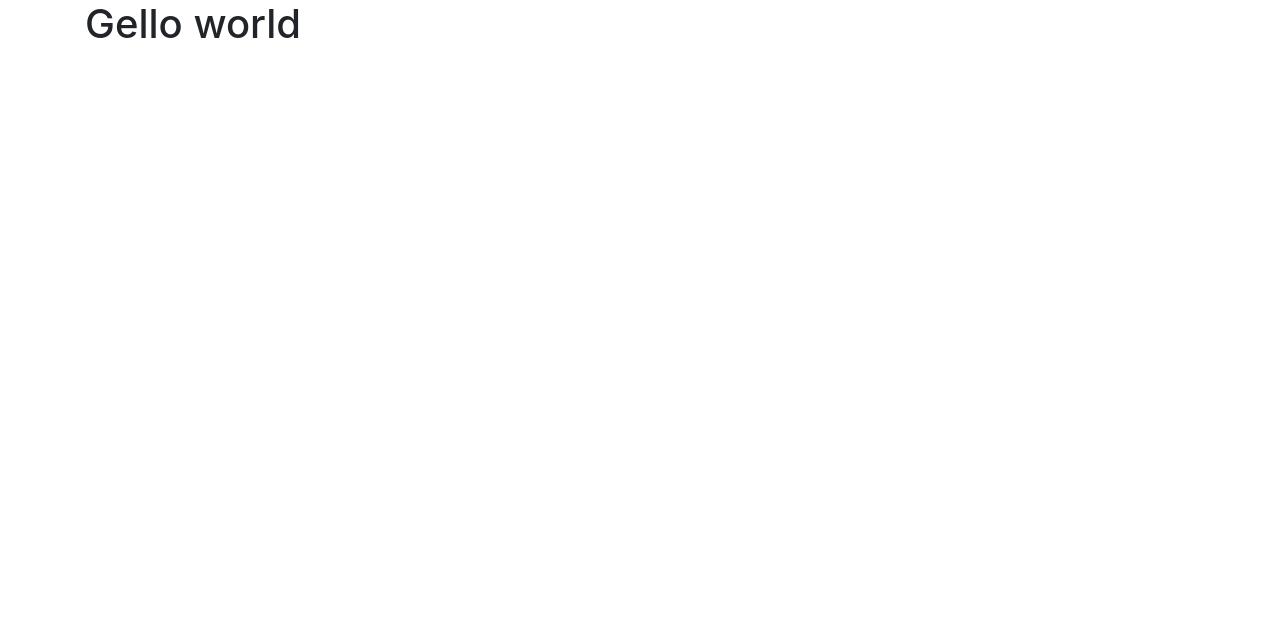
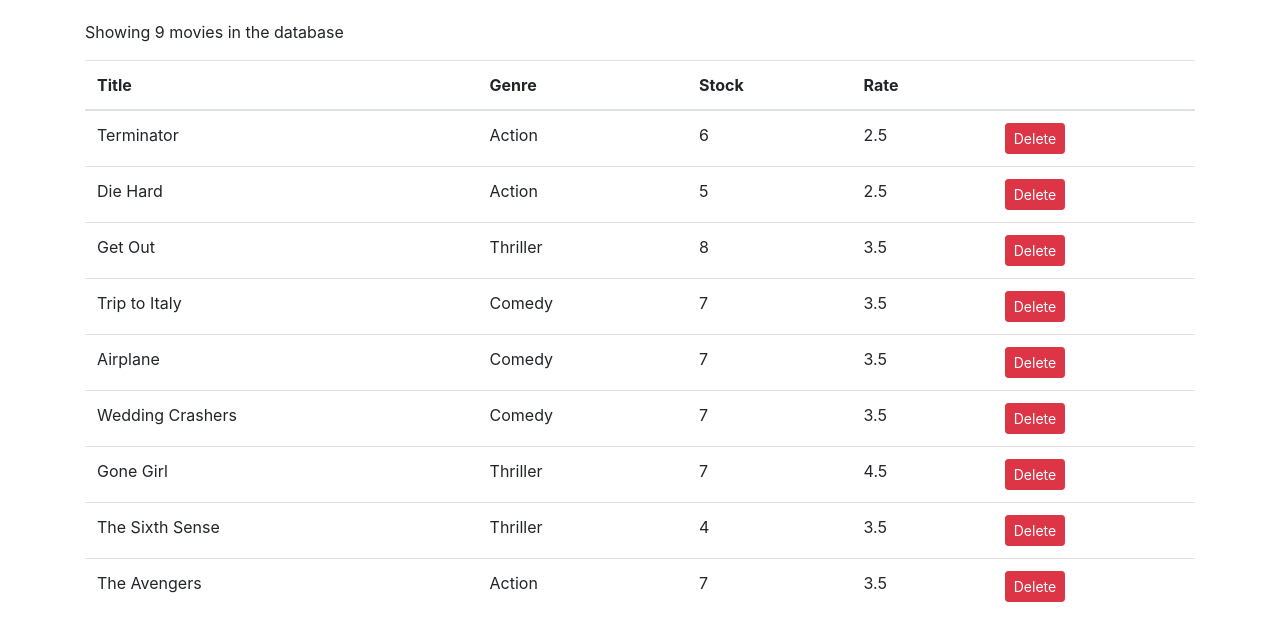
Before and after one commit to pzync/vidly-practise, a React (Create React App) app: page / in a window 1280 px wide. Shown: the top 640 px of the page. Built offline with nearby package versions, Linux system fonts and the light colour scheme.

Commit message:
created vidly table (exercise in Components chapter )

```diff
--- a/src/App.js
+++ b/src/App.js
@@ -1,11 +1,12 @@
 import React, { Component } from "react";
 import "./App.css";
+import Movies from "./components/movies";
 
 class App extends Component {
   render() {
     return (
       <main className="container">
-        <h1>Gello world</h1>
+        <Movies />
       </main>
     );
   }
--- /dev/null
+++ b/src/components/movies.jsx
@@ -0,0 +1,58 @@
+import React, { Component } from "react";
+import { getMovies } from "../services/fakeMovieService";
+
+class Movies extends Component {
+  state = {
+    movies: getMovies()
+  };
+
+  handleDelete = movie => {
+    const movies = this.state.movies.filter(m => m._id !== movie._id);
+    this.setState({ movies });
+  };
+
+  render() {
+    if (this.state.movies.length === 0) {
+      return <p>There are no movies in the dababase</p>;
+    }
+
+    return (
+      <React.Fragment>
+        <p>Showing {this.state.movies.length} movies in the database</p>
+        <table className="table">
+          <thead>
+            <tr>
+              <th scope="col">Title</th>
+              <th scope="col">Genre</th>
+              <th scope="col">Stock</th>
+              <th scope="col">Rate</th>
+              <th />
+            </tr>
+          </thead>
+          <tbody>
+            {this.state.movies.map(movie => {
+              return (
+                <tr key={movie._id}>
+                  <td>{movie.title}</td>
+                  <td>{movie.genre.name}</td>
+                  <td>{movie.numberInStock}</td>
+                  <td>{movie.dailyRentalRate}</td>
+                  <td>
+                    <button
+                      onClick={() => this.handleDelete(movie)}
+                      className="btn btn-danger btn-sm"
+                    >
+                      Delete
+                    </button>
+                  </td>
+                </tr>
+              );
+            })}
+          </tbody>
+        </table>
+      </React.Fragment>
+    );
+  }
+}
+
+export default Movies;
--- a/src/index.css
+++ b/src/index.css
@@ -1,5 +1,5 @@
 body {
   margin: 0;
-  padding: 0;
+  padding: 20px;
   font-family: sans-serif;
 }
```
